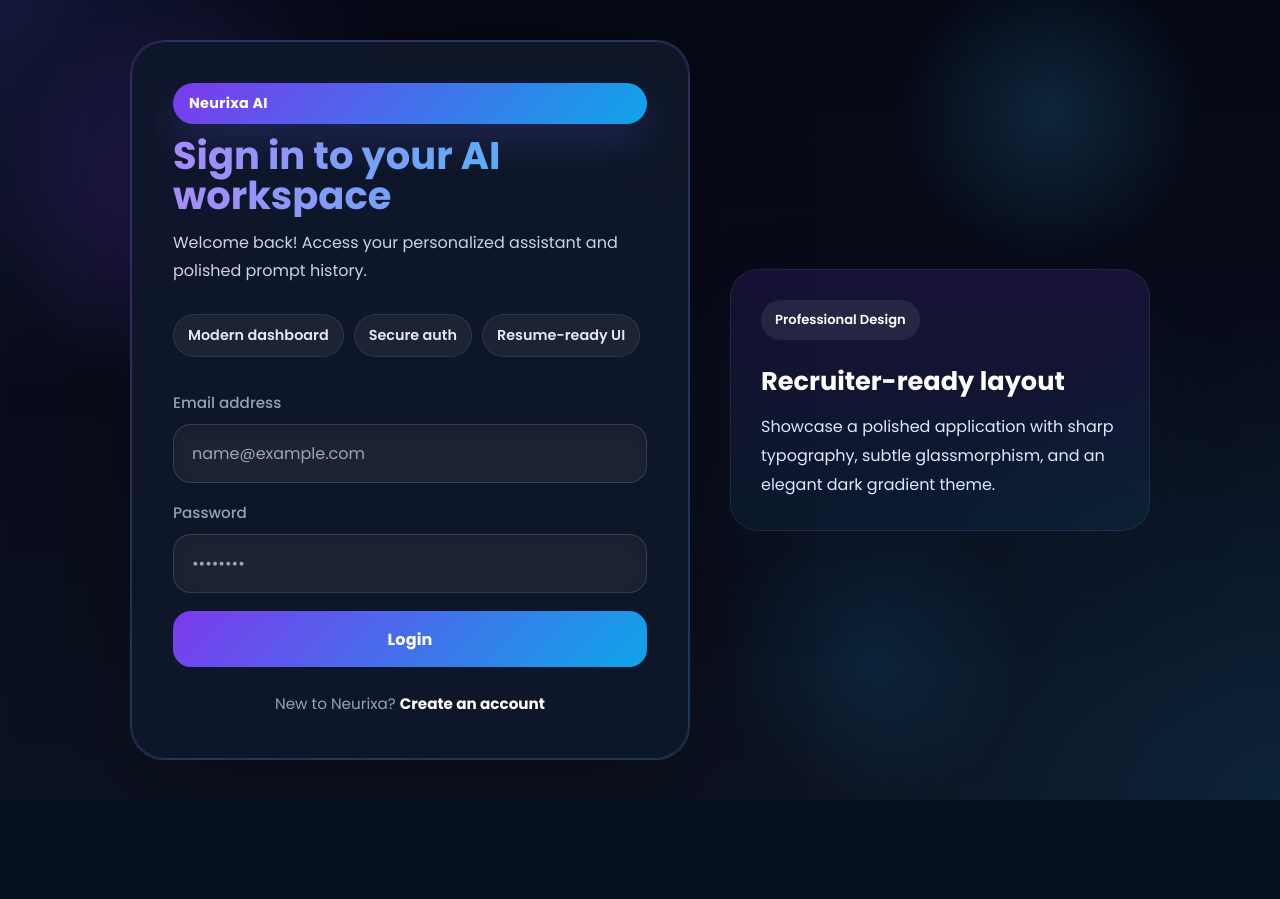
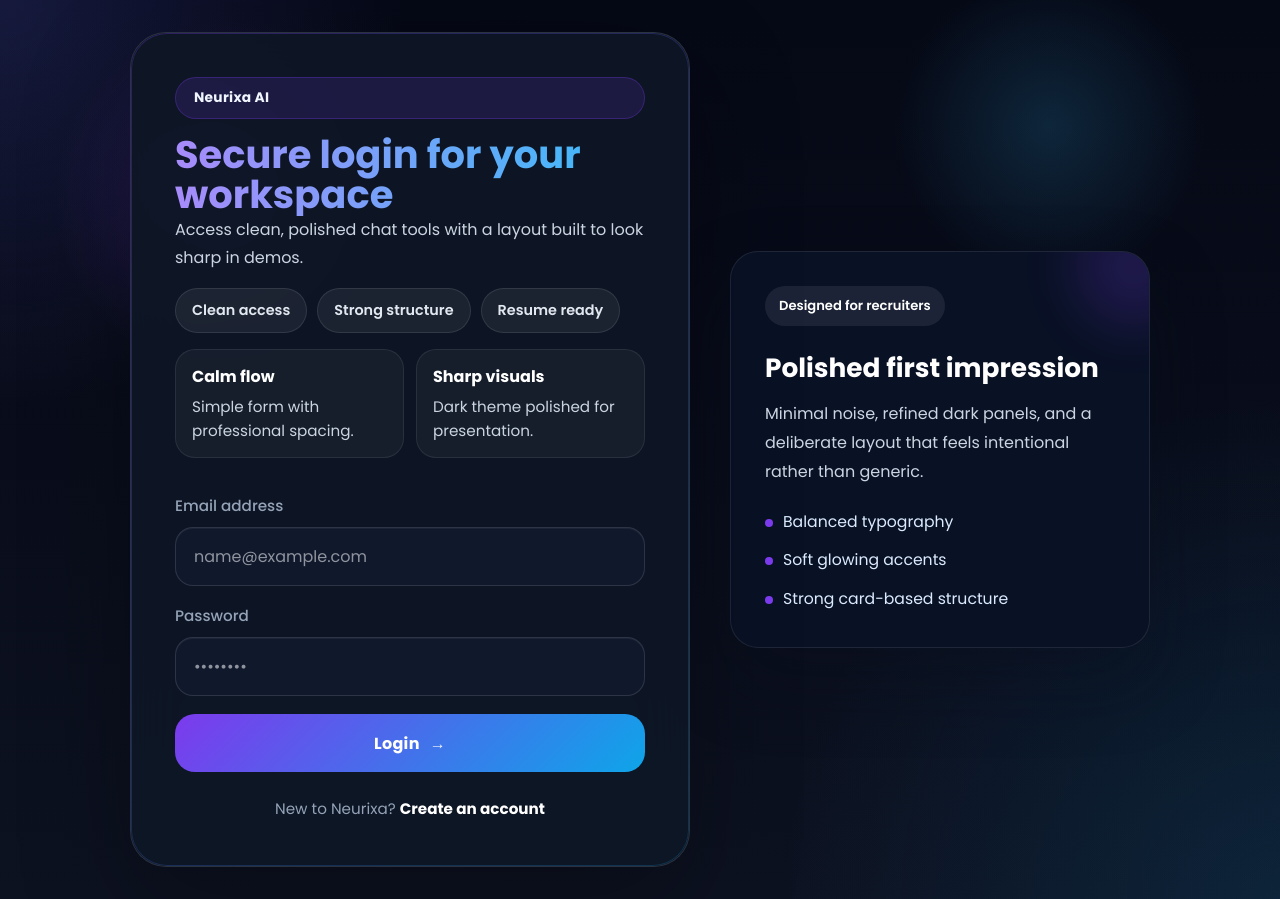
Before and after one commit to aadarshmunnanita27/Neurixa-AI, a React (Vite) app in the folder Frontend/: page /login in a window 1280 px wide. Before the commit the page ends 800 px from the top, so only its background shows below. Built offline with nearby package versions, Linux system fonts and the light colour scheme; no server answers.

Commit message:
UI updated

```diff
--- a/Frontend/src/pages/Login.jsx
+++ b/Frontend/src/pages/Login.jsx
@@ -5,9 +5,7 @@
 import toast from "react-hot-toast";
 
 function Login() {
-
     const navigate = useNavigate();
-
     const [formData, setFormData] = useState({
         email: "",
         password: ""
@@ -22,7 +20,6 @@
 
     const handleSubmit = async (e) => {
         e.preventDefault();
-
         try {
             const response = await loginUser(formData);
             localStorage.setItem("token", response.token);
@@ -39,12 +36,24 @@
             <div className="authPanel">
                 <div className="authHeader">
                     <span className="brandBadge">Neurixa AI</span>
-                    <h2>Sign in to your AI workspace</h2>
-                    <p>Welcome back! Access your personalized assistant and polished prompt history.</p>
+                    <div className="headlineWrap">
+                        <h2>Secure login for your workspace</h2>
+                        <p>Access clean, polished chat tools with a layout built to look sharp in demos.</p>
+                    </div>
                     <div className="featurePills">
-                        <span className="featurePill">Modern dashboard</span>
-                        <span className="featurePill">Secure auth</span>
-                        <span className="featurePill">Resume-ready UI</span>
+                        <span className="featurePill">Clean access</span>
+                        <span className="featurePill">Strong structure</span>
+                        <span className="featurePill">Resume ready</span>
+                    </div>
+                    <div className="authStats">
+                        <div className="statCard">
+                            <span>Calm flow</span>
+                            <p>Simple form with professional spacing.</p>
+                        </div>
+                        <div className="statCard">
+                            <span>Sharp visuals</span>
+                            <p>Dark theme polished for presentation.</p>
+                        </div>
                     </div>
                 </div>
                 <form className="authForm" onSubmit={handleSubmit}>
@@ -78,9 +87,14 @@
             </div>
             <div className="authAside">
                 <div className="asideCard">
-                    <span className="accentLabel">Professional Design</span>
-                    <h3>Recruiter-ready layout</h3>
-                    <p>Showcase a polished application with sharp typography, subtle glassmorphism, and an elegant dark gradient theme.</p>
+                    <div className="asideLabel">Designed for recruiters</div>
+                    <h3>Polished first impression</h3>
+                    <p>Minimal noise, refined dark panels, and a deliberate layout that feels intentional rather than generic.</p>
+                    <div className="asideFeatureList">
+                        <p>Balanced typography</p>
+                        <p>Soft glowing accents</p>
+                        <p>Strong card-based structure</p>
+                    </div>
                 </div>
             </div>
         </div>
--- a/Frontend/src/styles/Login.css
+++ b/Frontend/src/styles/Login.css
@@ -7,8 +7,8 @@
   padding: 32px;
   position: relative;
   overflow: hidden;
-  background: radial-gradient(circle at top left, rgba(124, 58, 237, .18), transparent 25%),
-              radial-gradient(circle at bottom right, rgba(14, 165, 233, .14), transparent 30%),
+  background: radial-gradient(circle at top left, rgba(124, 58, 237, .16), transparent 24%),
+              radial-gradient(circle at bottom right, rgba(14, 165, 233, .12), transparent 30%),
               linear-gradient(180deg, #050815 0%, #0D1221 100%);
 }
 
@@ -16,96 +16,123 @@
   content: "";
   position: absolute;
   inset: 0;
-  background: radial-gradient(circle at 20% 20%, rgba(96, 165, 250, .24), transparent 16%),
-              radial-gradient(circle at 85% 10%, rgba(168, 85, 247, .16), transparent 12%),
-              radial-gradient(circle at 70% 80%, rgba(6, 182, 212, .18), transparent 14%);
+  background: radial-gradient(circle at 18% 18%, rgba(88, 100, 242, .22), transparent 14%),
+              radial-gradient(circle at 82% 14%, rgba(34, 211, 238, .14), transparent 12%);
   pointer-events: none;
 }
 
 .authPanel {
   width: min(560px, 100%);
-  padding: 42px;
-  border-radius: 34px;
-  background: rgba(15, 23, 42, .96);
+  padding: 44px;
+  border-radius: 36px;
+  background: rgba(14, 23, 38, .94);
   border: 1px solid rgba(255, 255, 255, .12);
-  box-shadow: 0 40px 120px rgba(0, 0, 0, .26);
+  box-shadow: 0 40px 110px rgba(0, 0, 0, .30);
   backdrop-filter: blur(28px);
   position: relative;
   z-index: 1;
 }
 
-.authPanel::before {
+.authPanel::after {
   content: "";
   position: absolute;
   inset: 0;
   border-radius: inherit;
   padding: 1px;
-  background: linear-gradient(135deg, rgba(124, 58, 237, .42), rgba(14, 165, 233, .28));
-  -webkit-mask: linear-gradient(#fff 0 0) content-box, linear-gradient(#fff 0 0);
+  background: linear-gradient(135deg, rgba(124, 58, 237, .30), rgba(14, 165, 233, .22));
+  mask: linear-gradient(#fff 0 0) content-box, linear-gradient(#fff 0 0);
+  mask-composite: exclude;
   -webkit-mask-composite: destination-out;
-          mask-composite: exclude;
   pointer-events: none;
 }
 
 .authHeader {
   display: flex;
   flex-direction: column;
-  gap: 12px;
-  margin-bottom: 34px;
+  gap: 16px;
+  margin-bottom: 36px;
 }
 
 .brandBadge {
   display: inline-flex;
   align-items: center;
   gap: 10px;
-  padding: 10px 16px;
+  padding: 10px 18px;
   border-radius: 999px;
-  background: linear-gradient(135deg, #7C3AED, #0EA5E9);
-  color: #fff;
-  font-size: 0.9rem;
+  background: rgba(124, 58, 237, .14);
+  color: #EFF6FF;
+  font-size: 0.86rem;
   font-weight: 700;
   letter-spacing: 0.02em;
-  box-shadow: 0 18px 38px rgba(99, 102, 241, .2);
+  border: 1px solid rgba(124, 58, 237, .30);
 }
 
-.authHeader h2 {
-  font-size: 2.4rem;
+.headlineWrap h2 {
+  margin: 0;
+  font-size: clamp(2rem, 3vw, 2.5rem);
   line-height: 1.05;
-  background: linear-gradient(90deg, #A78BFA, #38BDF8);
+  background: linear-gradient(90deg, #A78BFA 0%, #38BDF8 100%);
   -webkit-background-clip: text;
   -webkit-text-fill-color: transparent;
 }
 
-.authHeader p {
+.headlineWrap p {
+  margin: 0;
   max-width: 520px;
   color: #cbd5e1;
   font-size: 1rem;
-  line-height: 1.8;
+  line-height: 1.75;
+}
+
+.featurePills {
+  display: flex;
+  flex-wrap: wrap;
+  gap: 10px;
+}
+
+.featurePill {
+  display: inline-flex;
+  align-items: center;
+  padding: 11px 16px;
+  border-radius: 999px;
+  background: rgba(255, 255, 255, .06);
+  color: #e2e8f0;
+  font-size: 0.9rem;
+  font-weight: 600;
+  border: 1px solid rgba(255, 255, 255, .10);
+}
+
+.authStats {
+  display: grid;
+  grid-template-columns: repeat(2, minmax(0, 1fr));
+  gap: 12px;
+}
+
+.statCard {
+  padding: 14px 16px;
+  border-radius: 20px;
+  background: rgba(255, 255, 255, .04);
+  border: 1px solid rgba(255, 255, 255, .08);
+}
+
+.statCard span {
+  display: block;
+  color: #fff;
+  font-weight: 700;
+  margin-bottom: 6px;
+}
+
+.statCard p {
+  margin: 0;
+  color: #cbd5e1;
+  font-size: 0.95rem;
+  line-height: 1.6;
 }
 
 .authForm {
   display: flex;
   flex-direction: column;
   gap: 18px;
-}
-
-.featurePills {
-  display: flex;
-  flex-wrap: wrap;
-  gap: 10px;
-  margin-top: 16px;
-}
-
-.featurePill {
-  display: inline-flex;
-  align-items: center;
-  padding: 10px 14px;
-  border-radius: 999px;
-  background: rgba(255, 255, 255, .06);
-  color: #e2e8f0;
-  font-size: 0.9rem;
-  font-weight: 600;
-  border: 1px solid rgba(255, 255, 255, .08);
 }
 
 .inputGroup {
@@ -124,41 +151,55 @@
   width: 100%;
   min-height: 56px;
   border-radius: 18px;
-  background: rgba(255, 255, 255, .06);
+  background: rgba(17, 25, 45, .96);
   border: 1px solid rgba(255, 255, 255, .12);
   padding: 16px 18px;
-  color: #fff;
+  color: #f8fafc;
   font-size: 1rem;
-  transition: border .2s ease, box-shadow .2s ease;
+  box-shadow: inset 0 1px 0 rgba(255, 255, 255, .05);
+  transition: border .2s ease, box-shadow .2s ease, transform .2s ease;
 }
 
 input::placeholder {
-  color: rgba(248, 250, 252, .6);
+  color: rgba(248, 250, 252, .55);
 }
 
 input:focus {
   outline: none;
   border-color: rgba(99, 102, 241, .85);
   box-shadow: 0 0 0 8px rgba(99, 102, 241, .12);
+  transform: translateY(-1px);
 }
 
 button {
   width: 100%;
-  min-height: 56px;
+  min-height: 58px;
   border: none;
-  border-radius: 18px;
+  border-radius: 20px;
   background: linear-gradient(135deg, #7C3AED, #0EA5E9);
   color: #fff;
   font-size: 1rem;
   font-weight: 700;
-  letter-spacing: 0.01em;
+  letter-spacing: 0.02em;
   cursor: pointer;
-  transition: transform .2s ease, box-shadow .2s ease;
+  transition: transform .2s ease, box-shadow .2s ease, opacity .2s ease;
+}
+
+button::after {
+  content: "→";
+  display: inline-block;
+  margin-left: 10px;
+  opacity: 0.9;
 }
 
 button:hover {
-  transform: translateY(-1px);
-  box-shadow: 0 20px 44px rgba(99, 102, 241, .28);
+  transform: translateY(-2px);
+  box-shadow: 0 24px 56px rgba(99, 102, 241, .34);
+}
+
+button:active {
+  transform: translateY(0);
+  opacity: .95;
 }
 
 .authFooter {
@@ -179,15 +220,6 @@
   color: #A78BFA;
 }
 
-.asideCard {
-  width: 100%;
-  border-radius: 28px;
-  padding: 30px;
-  background: linear-gradient(180deg, rgba(124, 58, 237, .14), rgba(14, 165, 233, .08));
-  border: 1px solid rgba(255, 255, 255, .08);
-  box-shadow: 0 40px 80px rgba(15, 23, 42, .35);
-}
-
 .authAside {
   display: none;
 }
@@ -195,12 +227,27 @@
 .asideCard {
   width: 100%;
   border-radius: 28px;
-  padding: 30px;
-  background: linear-gradient(180deg, rgba(124, 58, 237, .14), rgba(14, 165, 233, .08));
-  border: 1px solid rgba(255, 255, 255, .08);
+  padding: 34px;
+  background: rgba(10, 18, 38, .96);
+  border: 1px solid rgba(255, 255, 255, .09);
+  box-shadow: 0 32px 70px rgba(8, 14, 28, .35);
+  position: relative;
+  overflow: hidden;
 }
 
-.accentLabel {
+.asideCard::before {
+  content: "";
+  position: absolute;
+  right: -45px;
+  top: -45px;
+  width: 120px;
+  height: 120px;
+  border-radius: 50%;
+  background: rgba(124, 58, 237, .18);
+  filter: blur(24px);
+}
+
+.asideLabel {
   display: inline-flex;
   align-items: center;
   gap: 10px;
@@ -210,18 +257,48 @@
   color: #fff;
   font-size: 0.82rem;
   font-weight: 600;
+  position: relative;
+  z-index: 1;
 }
 
 .asideCard h3 {
   margin: 22px 0 12px;
-  font-size: 1.6rem;
+  font-size: 1.65rem;
   color: #fff;
+  position: relative;
+  z-index: 1;
 }
 
 .asideCard p {
-  color: #dbeafe;
+  color: #cbd5e1;
   line-height: 1.8;
   font-size: 1rem;
+  position: relative;
+  z-index: 1;
+}
+
+.asideFeatureList {
+  margin-top: 22px;
+  display: grid;
+  gap: 12px;
+  position: relative;
+  z-index: 1;
+}
+
+.asideFeatureList p {
+  color: #dbeafe;
+  font-size: 0.98rem;
+  line-height: 1.7;
+}
+
+.asideFeatureList p::before {
+  content: "";
+  display: inline-block;
+  width: 8px;
+  height: 8px;
+  margin-right: 10px;
+  border-radius: 999px;
+  background: #7C3AED;
 }
 
 @media (min-width: 1200px) {
@@ -243,6 +320,10 @@
   .authPanel {
     padding: 32px;
   }
+
+  .authStats {
+    grid-template-columns: 1fr;
+  }
 }
 
 @media (max-width: 768px) {
--- a/Frontend/src/styles/Register.css
+++ b/Frontend/src/styles/Register.css
@@ -7,7 +7,7 @@
   padding: 32px;
   position: relative;
   overflow: hidden;
-  background: radial-gradient(circle at top left, rgba(99, 102, 241, .16), transparent 26%),
+  background: radial-gradient(circle at top left, rgba(99, 102, 241, .18), transparent 26%),
               radial-gradient(circle at bottom right, rgba(14, 165, 233, .12), transparent 32%),
               linear-gradient(180deg, #050815 0%, #0D1221 100%);
 }
@@ -16,96 +16,123 @@
   content: "";
   position: absolute;
   inset: 0;
-  background: radial-gradient(circle at 15% 25%, rgba(124, 58, 237, .22), transparent 16%),
-              radial-gradient(circle at 82% 14%, rgba(56, 189, 248, .16), transparent 12%),
-              radial-gradient(circle at 68% 82%, rgba(14, 165, 233, .12), transparent 14%);
+  background: radial-gradient(circle at 18% 22%, rgba(124, 58, 237, .24), transparent 14%),
+              radial-gradient(circle at 82% 14%, rgba(56, 189, 248, .16), transparent 12%);
   pointer-events: none;
 }
 
 .authPanel {
   width: min(560px, 100%);
-  padding: 42px;
-  border-radius: 34px;
-  background: rgba(15, 23, 42, .96);
+  padding: 44px;
+  border-radius: 36px;
+  background: rgba(14, 23, 38, .94);
   border: 1px solid rgba(255, 255, 255, .12);
-  box-shadow: 0 40px 120px rgba(0, 0, 0, .26);
+  box-shadow: 0 40px 110px rgba(0, 0, 0, .30);
   backdrop-filter: blur(28px);
   position: relative;
   z-index: 1;
 }
 
-.authPanel::before {
+.authPanel::after {
   content: "";
   position: absolute;
   inset: 0;
   border-radius: inherit;
   padding: 1px;
-  background: linear-gradient(135deg, rgba(124, 58, 237, .42), rgba(14, 165, 233, .28));
-  -webkit-mask: linear-gradient(#fff 0 0) content-box, linear-gradient(#fff 0 0);
+  background: linear-gradient(135deg, rgba(124, 58, 237, .30), rgba(14, 165, 233, .22));
+  mask: linear-gradient(#fff 0 0) content-box, linear-gradient(#fff 0 0);
+  mask-composite: exclude;
   -webkit-mask-composite: destination-out;
-          mask-composite: exclude;
   pointer-events: none;
 }
 
 .authHeader {
   display: flex;
   flex-direction: column;
-  gap: 12px;
-  margin-bottom: 34px;
+  gap: 16px;
+  margin-bottom: 36px;
 }
 
 .brandBadge {
   display: inline-flex;
   align-items: center;
   gap: 10px;
-  padding: 10px 16px;
+  padding: 10px 18px;
   border-radius: 999px;
-  background: linear-gradient(135deg, #7C3AED, #0EA5E9);
-  color: #fff;
-  font-size: 0.9rem;
+  background: rgba(124, 58, 237, .14);
+  color: #EFF6FF;
+  font-size: 0.86rem;
   font-weight: 700;
   letter-spacing: 0.02em;
-  box-shadow: 0 18px 38px rgba(99, 102, 241, .2);
+  border: 1px solid rgba(124, 58, 237, .30);
 }
 
-.authHeader h2 {
-  font-size: 2.4rem;
+.headlineWrap h2 {
+  margin: 0;
+  font-size: clamp(2rem, 3vw, 2.5rem);
   line-height: 1.05;
-  background: linear-gradient(90deg, #A78BFA, #38BDF8);
+  background: linear-gradient(90deg, #A78BFA 0%, #38BDF8 100%);
   -webkit-background-clip: text;
   -webkit-text-fill-color: transparent;
 }
 
-.authHeader p {
+.headlineWrap p {
+  margin: 0;
   max-width: 520px;
   color: #cbd5e1;
   font-size: 1rem;
-  line-height: 1.8;
+  line-height: 1.75;
+}
+
+.featurePills {
+  display: flex;
+  flex-wrap: wrap;
+  gap: 10px;
+}
+
+.featurePill {
+  display: inline-flex;
+  align-items: center;
+  padding: 11px 16px;
+  border-radius: 999px;
+  background: rgba(255, 255, 255, .06);
+  color: #e2e8f0;
+  font-size: 0.9rem;
+  font-weight: 600;
+  border: 1px solid rgba(255, 255, 255, .10);
+}
+
+.authStats {
+  display: grid;
+  grid-template-columns: repeat(2, minmax(0, 1fr));
+  gap: 12px;
+}
+
+.statCard {
+  padding: 14px 16px;
+  border-radius: 20px;
+  background: rgba(255, 255, 255, .04);
+  border: 1px solid rgba(255, 255, 255, .08);
+}
+
+.statCard span {
+  display: block;
+  color: #fff;
+  font-weight: 700;
+  margin-bottom: 6px;
+}
+
+.statCard p {
+  margin: 0;
+  color: #cbd5e1;
+  font-size: 0.95rem;
+  line-height: 1.6;
 }
 
 .authForm {
   display: flex;
   flex-direction: column;
   gap: 18px;
-}
-
-.featurePills {
-  display: flex;
-  flex-wrap: wrap;
-  gap: 10px;
-  margin-top: 16px;
-}
-
-.featurePill {
-  display: inline-flex;
-  align-items: center;
-  padding: 10px 14px;
-  border-radius: 999px;
-  background: rgba(255, 255, 255, .06);
-  color: #e2e8f0;
-  font-size: 0.9rem;
-  font-weight: 600;
-  border: 1px solid rgba(255, 255, 255, .08);
 }
 
 .inputGroup {
@@ -124,41 +151,55 @@
   width: 100%;
   min-height: 56px;
   border-radius: 18px;
-  background: rgba(255, 255, 255, .06);
+  background: rgba(17, 25, 45, .96);
   border: 1px solid rgba(255, 255, 255, .12);
   padding: 16px 18px;
-  color: #fff;
+  color: #f8fafc;
   font-size: 1rem;
-  transition: border .2s ease, box-shadow .2s ease;
+  box-shadow: inset 0 1px 0 rgba(255, 255, 255, .05);
+  transition: border .2s ease, box-shadow .2s ease, transform .2s ease;
 }
 
 input::placeholder {
-  color: rgba(248, 250, 252, .6);
+  color: rgba(248, 250, 252, .55);
 }
 
 input:focus {
   outline: none;
   border-color: rgba(99, 102, 241, .85);
   box-shadow: 0 0 0 8px rgba(99, 102, 241, .12);
+  transform: translateY(-1px);
 }
 
 button {
   width: 100%;
-  min-height: 56px;
+  min-height: 58px;
   border: none;
-  border-radius: 18px;
+  border-radius: 20px;
   background: linear-gradient(135deg, #7C3AED, #0EA5E9);
   color: #fff;
   font-size: 1rem;
   font-weight: 700;
-  letter-spacing: 0.01em;
+  letter-spacing: 0.02em;
   cursor: pointer;
-  transition: transform .2s ease, box-shadow .2s ease;
+  transition: transform .2s ease, box-shadow .2s ease, opacity .2s ease;
+}
+
+button::after {
+  content: "→";
+  display: inline-block;
+  margin-left: 10px;
+  opacity: 0.9;
 }
 
 button:hover {
-  transform: translateY(-1px);
-  box-shadow: 0 20px 44px rgba(99, 102, 241, .28);
+  transform: translateY(-2px);
+  box-shadow: 0 24px 56px rgba(99, 102, 241, .34);
+}
+
+button:active {
+  transform: translateY(0);
+  opacity: .95;
 }
 
 .authFooter {
@@ -179,15 +220,6 @@
   color: #A78BFA;
 }
 
-.asideCard {
-  width: 100%;
-  border-radius: 28px;
-  padding: 30px;
-  background: linear-gradient(180deg, rgba(124, 58, 237, .14), rgba(14, 165, 233, .08));
-  border: 1px solid rgba(255, 255, 255, .08);
-  box-shadow: 0 40px 80px rgba(15, 23, 42, .35);
-}
-
 .authAside {
   display: none;
 }
@@ -195,12 +227,27 @@
 .asideCard {
   width: 100%;
   border-radius: 28px;
-  padding: 30px;
-  background: linear-gradient(180deg, rgba(124, 58, 237, .14), rgba(14, 165, 233, .08));
-  border: 1px solid rgba(255, 255, 255, .08);
+  padding: 34px;
+  background: rgba(10, 18, 38, .96);
+  border: 1px solid rgba(255, 255, 255, .09);
+  box-shadow: 0 32px 70px rgba(8, 14, 28, .35);
+  position: relative;
+  overflow: hidden;
 }
 
-.accentLabel {
+.asideCard::before {
+  content: "";
+  position: absolute;
+  right: -45px;
+  top: -45px;
+  width: 120px;
+  height: 120px;
+  border-radius: 50%;
+  background: rgba(124, 58, 237, .18);
+  filter: blur(24px);
+}
+
+.asideLabel {
   display: inline-flex;
   align-items: center;
   gap: 10px;
@@ -210,18 +257,48 @@
   color: #fff;
   font-size: 0.82rem;
   font-weight: 600;
+  position: relative;
+  z-index: 1;
 }
 
 .asideCard h3 {
   margin: 22px 0 12px;
-  font-size: 1.6rem;
+  font-size: 1.65rem;
   color: #fff;
+  position: relative;
+  z-index: 1;
 }
 
 .asideCard p {
-  color: #dbeafe;
+  color: #cbd5e1;
   line-height: 1.8;
   font-size: 1rem;
+  position: relative;
+  z-index: 1;
+}
+
+.asideFeatureList {
+  margin-top: 22px;
+  display: grid;
+  gap: 12px;
+  position: relative;
+  z-index: 1;
+}
+
+.asideFeatureList p {
+  color: #dbeafe;
+  font-size: 0.98rem;
+  line-height: 1.7;
+}
+
+.asideFeatureList p::before {
+  content: "";
+  display: inline-block;
+  width: 8px;
+  height: 8px;
+  margin-right: 10px;
+  border-radius: 999px;
+  background: #7C3AED;
 }
 
 @media (min-width: 1200px) {
@@ -243,6 +320,10 @@
   .authPanel {
     padding: 32px;
   }
+
+  .authStats {
+    grid-template-columns: 1fr;
+  }
 }
 
 @media (max-width: 768px) {
```
Also changed, not shown: Frontend/src/pages/Register.jsx (+25 -11 lines).
